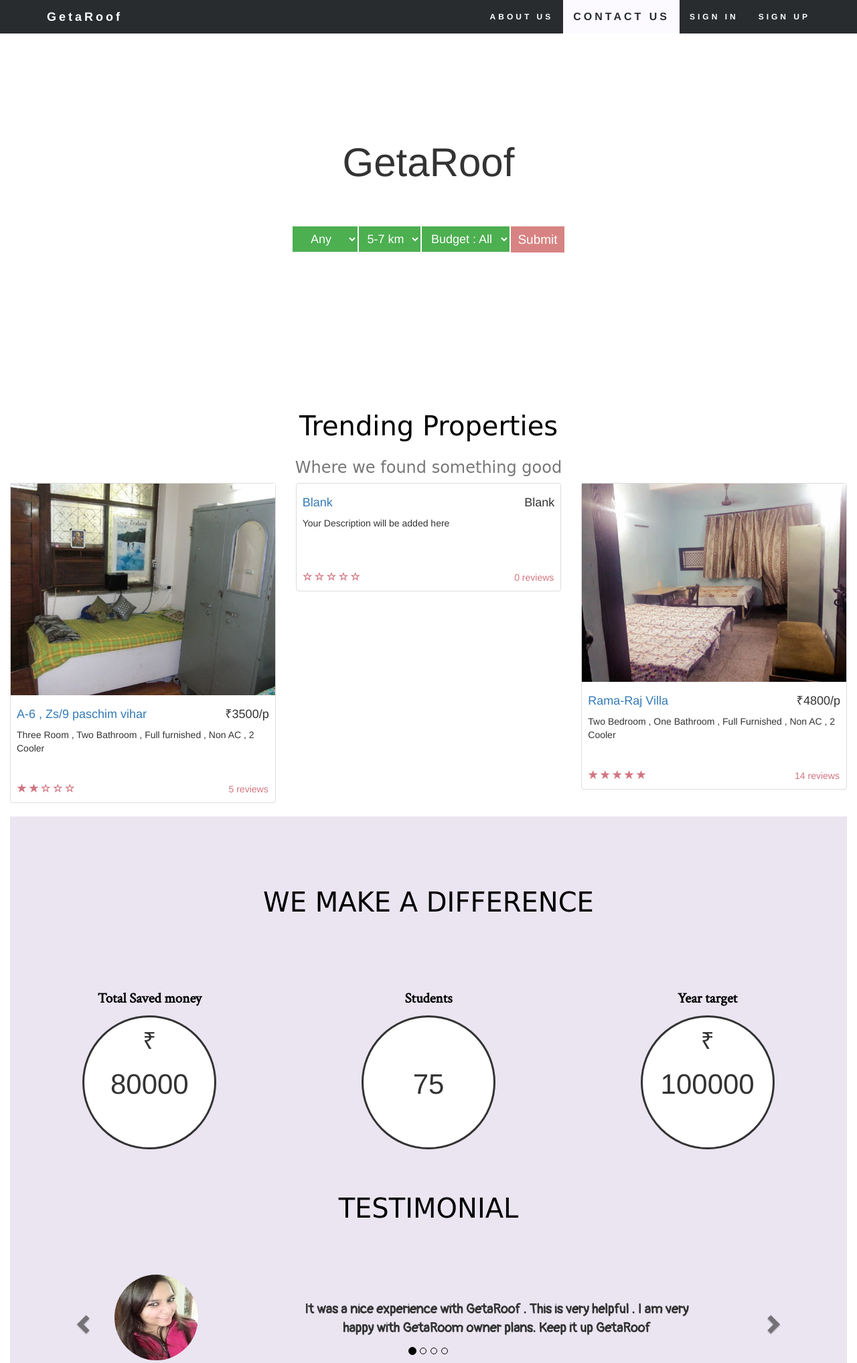
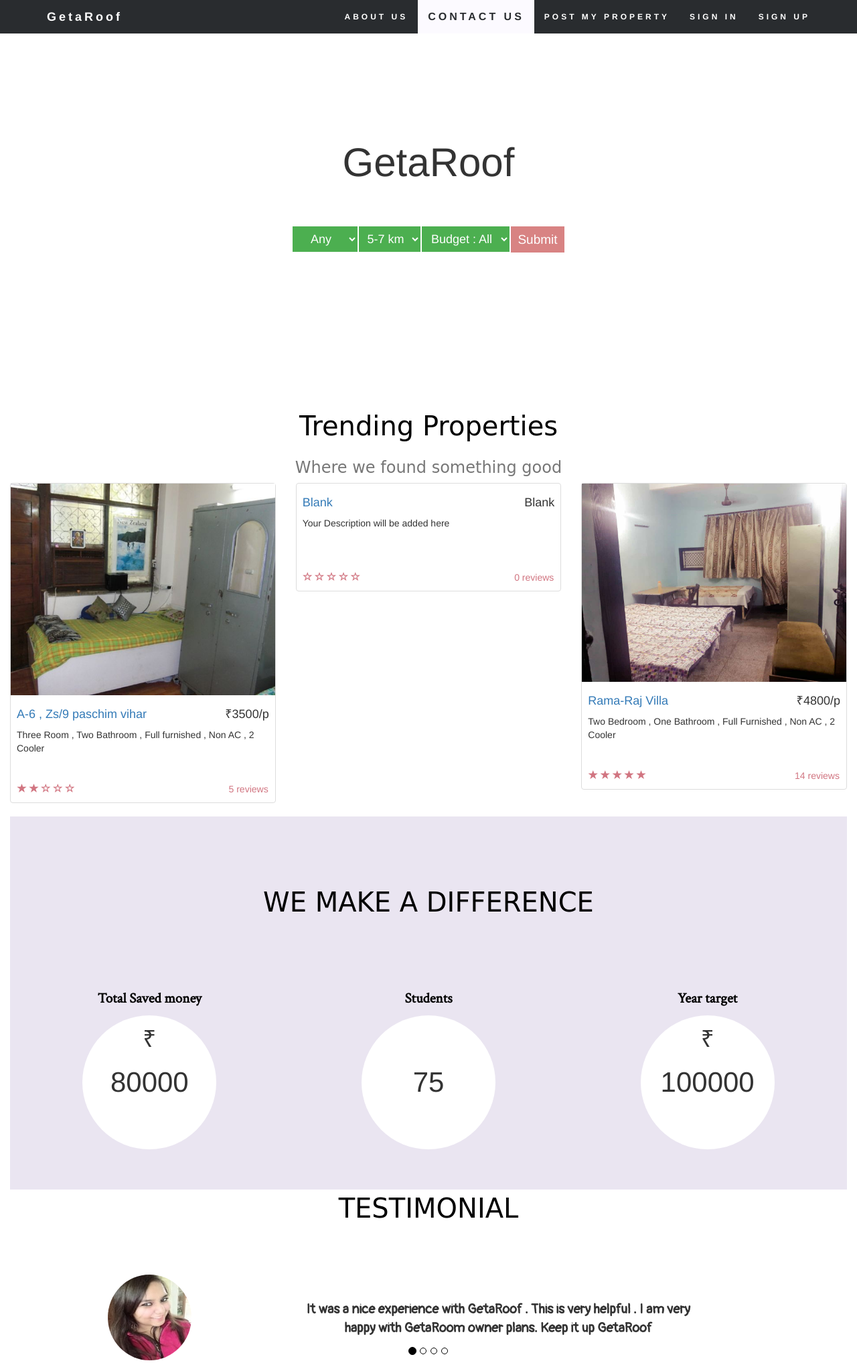
Before and after one commit to anonymous043044/getaroof, a CodeIgniter app: page /getaroof/index.php/home/index in a window 1280 px wide. Shown: the top 2035 px of the page at 67% size. Run offline with CodeIgniter, Linux system fonts and the light colour scheme; some libraries are stand-ins or nearby versions; some web fonts are replaced.

Commit message:
some changes

```diff
--- a/application/views/footer.php
+++ b/application/views/footer.php
@@ -43,7 +43,7 @@
 
 			</p>
 
-			<p>Company Name &copy; 2017</p>
+			<p>GetaRoof &copy; 2017</p>
 		</div>
 
 	</footer>
--- a/application/views/homepage.php
+++ b/application/views/homepage.php
@@ -134,6 +134,7 @@ defined('BASEPATH') OR exit('No direct script access allowed');
 						<ul class="nav navbar-nav navbar-right">
 							<li><a href="#about">ABOUT US</a></li>
 							<li><a href="#contact">CONTACT US</a></li>
+							<li><a href="https://goo.gl/forms/9FfU0ZoVkMKQoVaN2">POST MY PROPERTY</a></li>
 
 							<li><a href="';?><?php echo base_url() ?><?php echo '/index.php/auth/logout">LOG OUT</a></li>
 							<li><a href="';?><?php echo base_url() ?><?php echo '/index.php/auth/signup">SIGN UP</a></li>
@@ -163,7 +164,7 @@ defined('BASEPATH') OR exit('No direct script access allowed');
 						<ul class="nav navbar-nav navbar-right">
 							<li><a href="#about">ABOUT US</a></li>
 							<li><a href="#contact">CONTACT US</a></li>
-
+							<li><a href="https://goo.gl/forms/9FfU0ZoVkMKQoVaN2">POST MY PROPERTY</a></li>
 							<li><a href="';?><?php echo base_url() ?><?php echo '/index.php/auth/signin">SIGN IN</a></li>
 							<li><a href="';?><?php echo base_url() ?><?php echo '/index.php/auth/signup">SIGN UP</a></li>
 
@@ -362,7 +363,8 @@ defined('BASEPATH') OR exit('No direct script access allowed');
 			<!-- here what  we make diifer wnd -->
 
 
-
+			</div>
+			<div>
 
 
 			<!-- testominal  part start-->
@@ -426,7 +428,7 @@ defined('BASEPATH') OR exit('No direct script access allowed');
 							<img src="<?=base_url()?>images/testimonial/f/mohit.jpg" style="border-radius: 50%; border-style: solid;  margin-top: 20px; margin-left: auto; margin-right: auto;">
 						</div><!-- end image of testimonal here -->
 						<div class="col-sm-6" >
-							<p id="testimonal_text" style="text-align: center; font-weight: bold;"> <br> <br>i came to delhi  very first  time . i was  worry for my PG . The site really helps us to find good properties in the least amount of time without any headache of brokerage. GetaRoof  is very good option .   </p>
+							<p id="testimonal_text" style="text-align: center; font-weight: bold;"> <br> <br>When I first came to college I was worried about how will i find a PG  , after spenind countless hours finidng one , i found GetaRoof then i found peace and my new home .   </p>
 							<p style="text-align: right; font-weight: bold;"> <br> <br> </p>
 
 
@@ -452,14 +454,14 @@ defined('BASEPATH') OR exit('No direct script access allowed');
 				</div>
 
 				<!-- Left and right controls -->
-				<a class="left carousel-control" href="#myCarousel" role="button" data-slide="prev">
+				<!-- <a class="left carousel-control" href="#myCarousel" role="button" data-slide="prev">
 					<span class="glyphicon glyphicon-chevron-left" aria-hidden="true"></span>
 					<span class="sr-only">Previous</span>
 				</a>
 				<a class="right carousel-control" href="#myCarousel" role="button" data-slide="next">
 					<span class="glyphicon glyphicon-chevron-right" aria-hidden="true"></span>
 					<span class="sr-only">Next</span>
-				</a>
+				</a> -->
 			</div><!-- carousel ended -->
 
 			<!-- testomminal part end -->
--- a/css/stylehome.css
+++ b/css/stylehome.css
@@ -65,7 +65,7 @@ body{
 
 
 .differ_border{
-    border-style: solid;
+    border-style: none;
     margin-top: 10px;
     margin-bottom: 20px;
     margin-left: auto;
```
Also changed, not shown: assets/id_10/1.jpg (added), assets/id_10/2.jpg (added), assets/id_10/3.jpg (added), assets/id_10/4.jpg (added), images/testimonial/f/jj.jpg (added).
